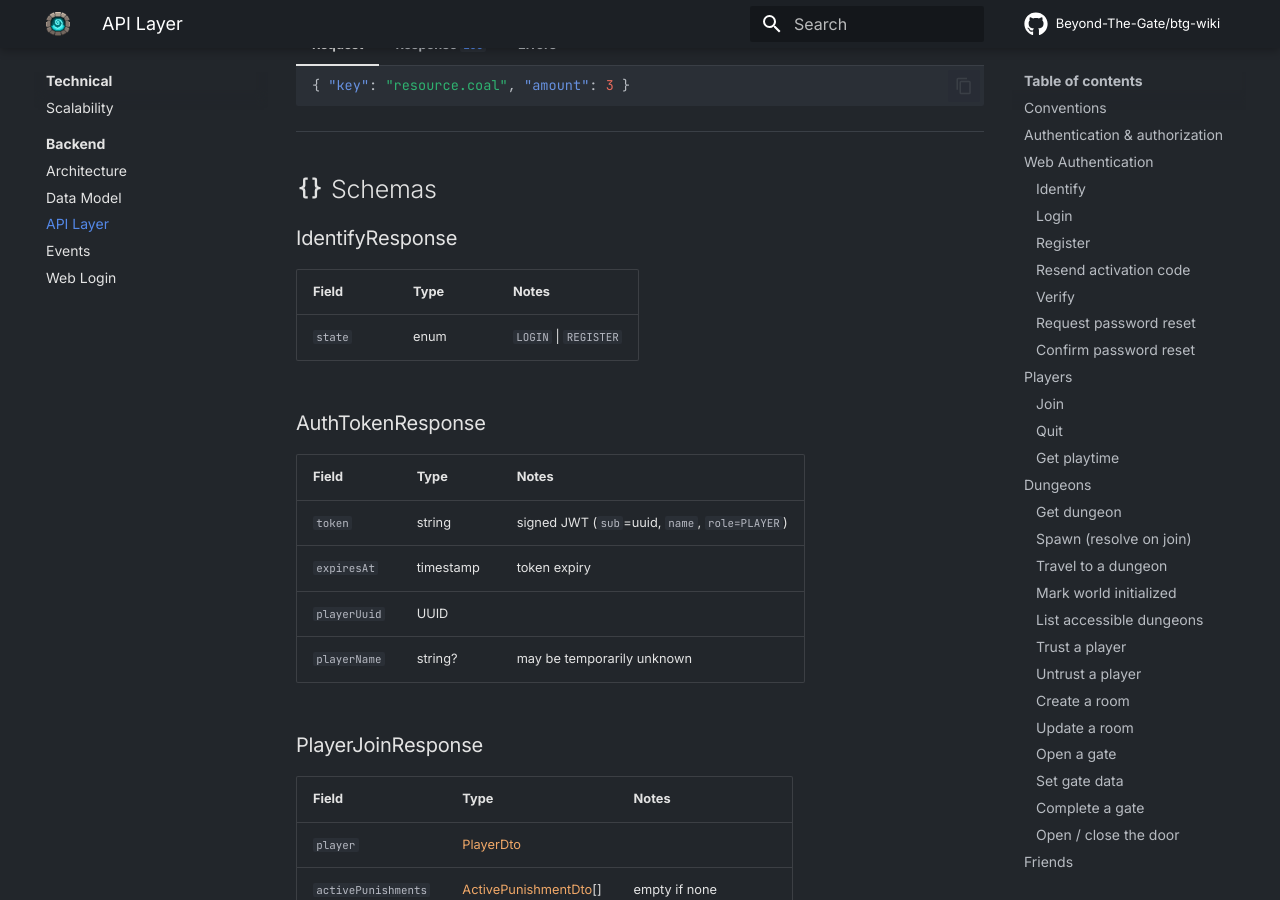
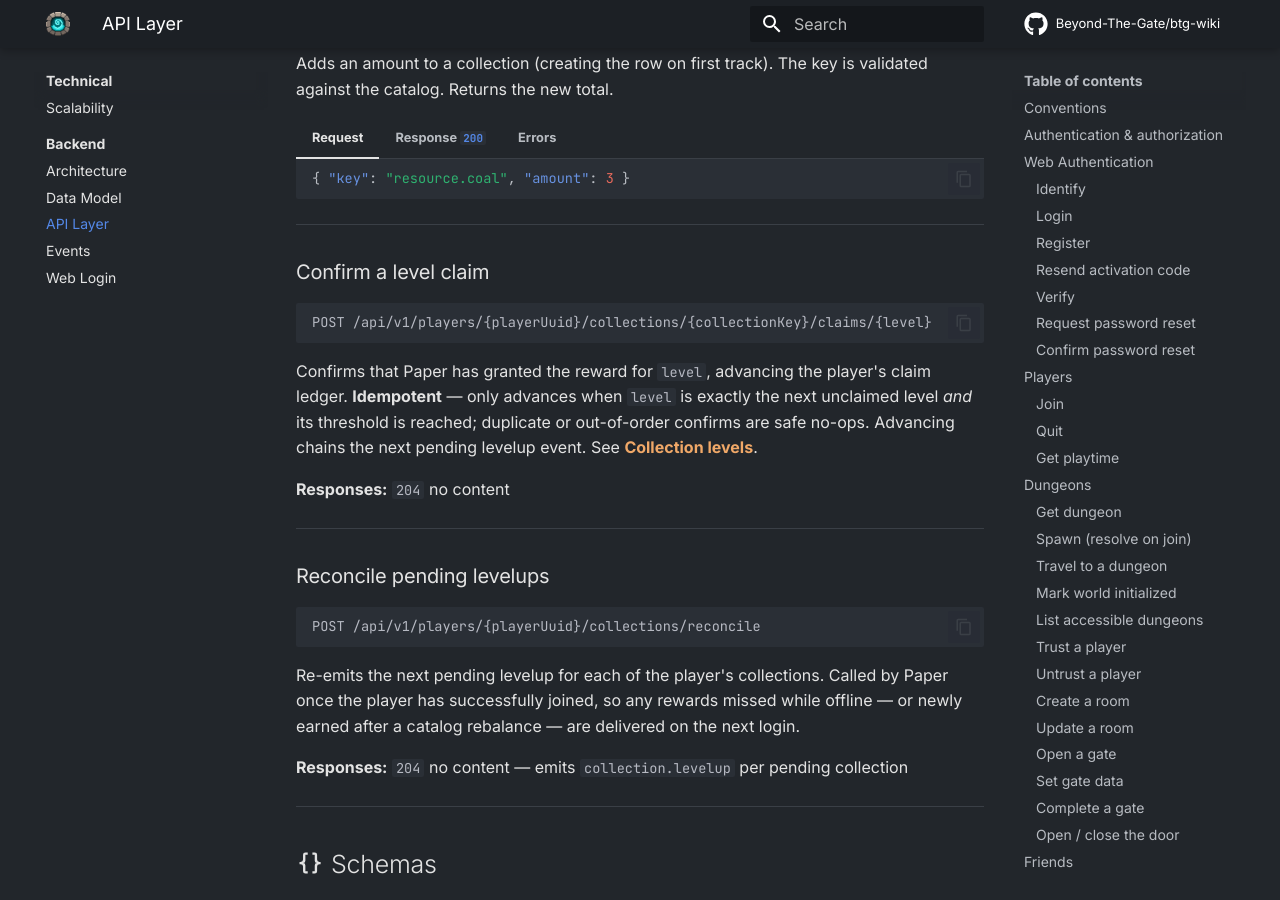
Before and after one commit to Beyond-The-Gate/btg-wiki, an MkDocs documentation site: the page built from docs/technical/backend/api.md, in a window 1280 px wide and 900 px high, scrolled down 15453 px. Built offline with MkDocs 1.6.1 and Material for MkDocs 9.7.7, drawn with Linux system fonts in a browser that asks for light colours; comment, search, counter and statistics services are not loaded; some of the changed text lies outside the part shown.

Commit message:
Update API documentation for level claims and reconciliation
Added new API endpoints for confirming level claims and reconciling pending levelups.

````diff
--- a/docs/technical/backend/api.md
+++ b/docs/technical/backend/api.md
@@ -821,6 +821,8 @@ Full moderation log for the player, newest first, with the moderator's current n
 
 Player progression against the static collection catalog. A progress row exists only once tracked (amount ≠ 0).
 
+Crossing a level threshold emits a [`collection.levelup`](events.md#collections) event; rewards are granted by Paper and confirmed back via the claim endpoint. The full mechanism (claim ledger, ordering, exactly-once, recovery) is described in **[Collection levels](collection-levels.md)**.
+
 ### Summary
 
 :material-account-check: **service or self**
@@ -915,6 +917,30 @@ Adds an amount to a collection (creating the row on first track). The key is val
 === "Errors"
 
     `400` amount ≤ 0 · `404` unknown collection key
+
+---
+
+### Confirm a level claim
+
+```http
+POST /api/v1/players/{playerUuid}/collections/{collectionKey}/claims/{level}
+```
+
+Confirms that Paper has granted the reward for `level`, advancing the player's claim ledger. **Idempotent** — only advances when `level` is exactly the next unclaimed level *and* its threshold is reached; duplicate or out-of-order confirms are safe no-ops. Advancing chains the next pending levelup event. See **[Collection levels](collection-levels.md)**.
+
+**Responses:** `204` no content
+
+---
+
+### Reconcile pending levelups
+
+```http
+POST /api/v1/players/{playerUuid}/collections/reconcile
+```
+
+Re-emits the next pending levelup for each of the player's collections. Called by Paper once the player has successfully joined, so any rewards missed while offline — or newly earned after a catalog rebalance — are delivered on the next login.
+
+**Responses:** `204` no content — emits `collection.levelup` per pending collection
 
 ---
 
````
